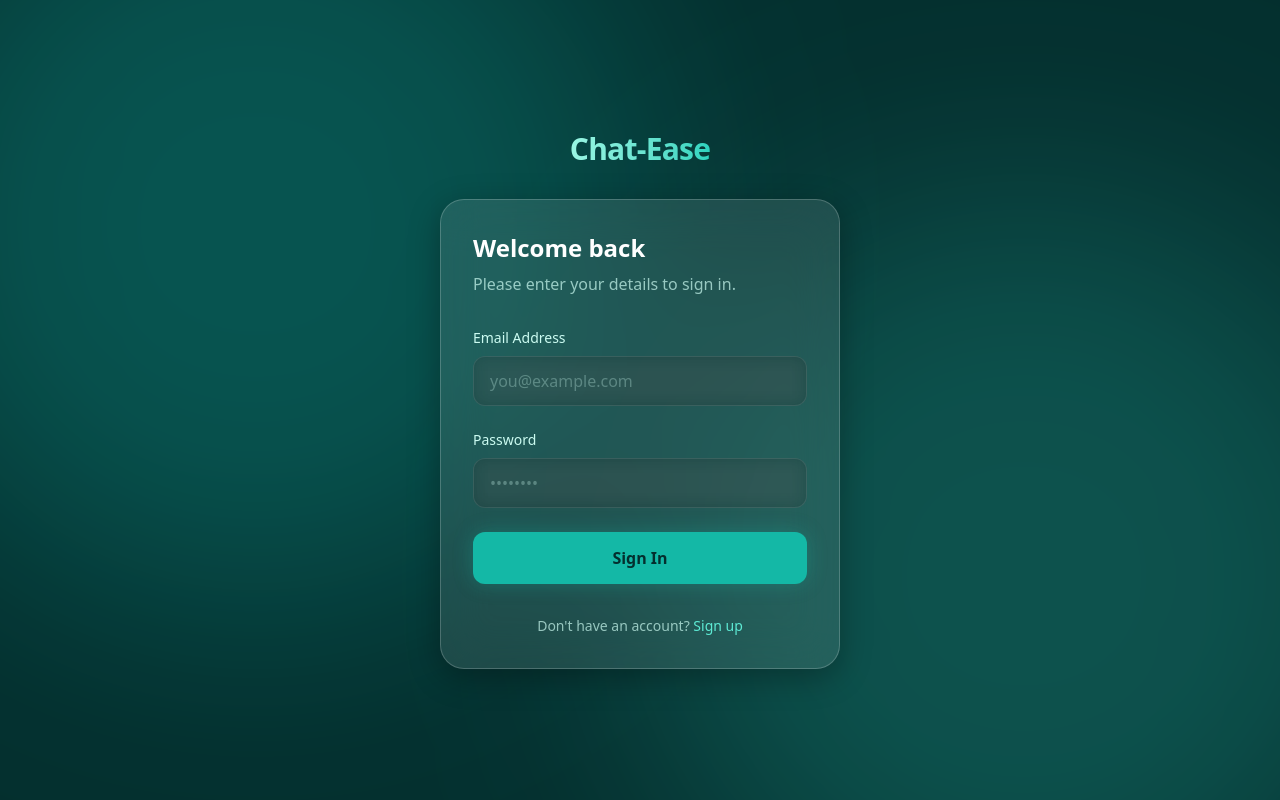
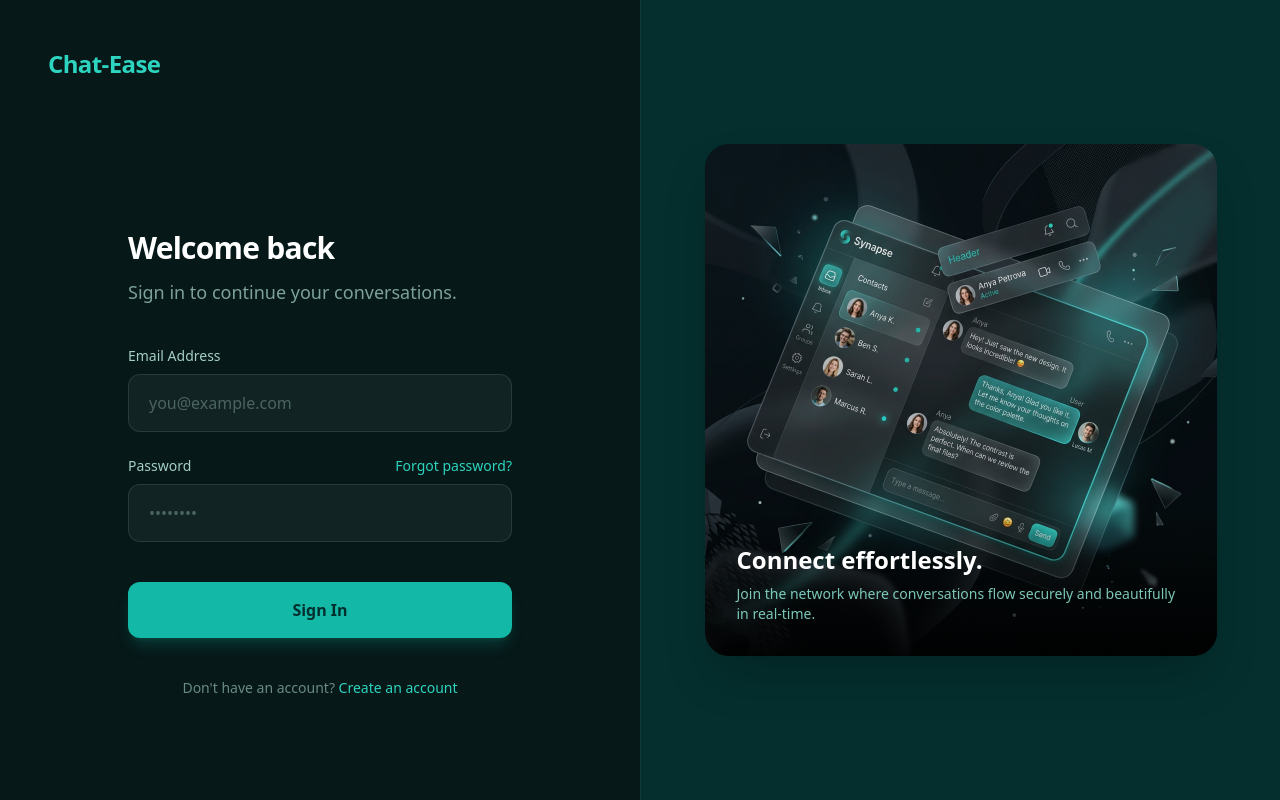
Before and after one commit to Umairishuman/chat-ease, a Next.js app: page /login in a window 1280 px wide. Built offline with nearby package versions, Linux system fonts and the light colour scheme.

Commit message:
refactor: redesign login page with a split-screen layout and improved form styling

```diff
--- a/app/(pages)/(auth)/login/page.tsx
+++ b/app/(pages)/(auth)/login/page.tsx
@@ -1,61 +1,88 @@
 import React from 'react';
 import Link from 'next/link';
+import Image from 'next/image';
 
 export default function Login() {
   return (
-    <div className="relative min-h-screen flex items-center justify-center bg-teal-950 text-teal-50 overflow-hidden font-sans">
-      {/* Global Ambient Background */}
-      <div className="absolute top-[-20%] left-[-10%] w-[60vw] h-[60vw] bg-teal-600/30 rounded-full blur-[120px] pointer-events-none mix-blend-screen" />
-      <div className="absolute bottom-[-20%] right-[-10%] w-[60vw] h-[60vw] bg-teal-400/20 rounded-full blur-[120px] pointer-events-none mix-blend-screen" />
+    <div className="flex min-h-screen bg-[#061818] text-teal-50 font-sans">
 
-      <div className="relative z-10 w-full max-w-md px-6">
-        {/* Logo/Brand link to home */}
-        <div className="text-center mb-8">
-          <Link href="/" className="inline-block text-3xl font-bold tracking-tight text-transparent bg-clip-text bg-gradient-to-r from-teal-200 to-teal-400 hover:opacity-80 transition-opacity">
+      {/* Left Column: Form Section */}
+      <div className="w-full lg:w-1/2 flex flex-col relative z-10">
+        {/* Header / Brand */}
+        <div className="p-8 lg:p-12">
+          <Link href="/" className="inline-block text-2xl font-bold tracking-tight text-teal-400 hover:text-teal-300 transition-colors">
             Chat-Ease
           </Link>
         </div>
 
-        {/* Glassmorphism Card */}
-        <div className="backdrop-blur-xl bg-white/10 border border-white/20 p-8 rounded-3xl shadow-[0_8px_32px_rgba(0,0,0,0.3)]">
-          <h1 className="text-2xl font-semibold mb-2 text-white">Welcome back</h1>
-          <p className="text-teal-100/70 font-light mb-8">Please enter your details to sign in.</p>
+        {/* Form Container (No Box) */}
+        <div className="flex-1 flex items-center justify-center p-8 lg:p-12">
+          <div className="w-full max-w-sm">
+            <h1 className="text-3xl font-bold mb-3 text-white tracking-tight">Welcome back</h1>
+            <p className="text-teal-100/60 font-light mb-10 text-lg">Sign in to continue your conversations.</p>
 
             <form className="space-y-6">
               <div>
-              <label className="block text-sm font-medium text-teal-100 mb-2">Email Address</label>
+                <label className="block text-sm font-medium text-teal-100/80 mb-2">Email Address</label>
                 <input
                   type="email"
                   placeholder="you@example.com"
-                className="w-full px-4 py-3 rounded-xl bg-black/20 border border-white/10 text-white placeholder-teal-100/30 focus:outline-none focus:ring-2 focus:ring-teal-400/50 focus:border-transparent transition-all backdrop-blur-sm"
+                  className="w-full px-5 py-4 rounded-xl bg-white/5 border border-white/10 text-white placeholder-teal-100/30 focus:outline-none focus:ring-2 focus:ring-teal-500 focus:bg-white/10 transition-all"
                 />
               </div>
 
               <div>
-              <label className="block text-sm font-medium text-teal-100 mb-2">Password</label>
+                <div className="flex justify-between items-center mb-2">
+                  <label className="block text-sm font-medium text-teal-100/80">Password</label>
+                  <Link href="#" className="text-sm text-teal-400 hover:text-teal-300 transition-colors">Forgot password?</Link>
+                </div>
                 <input
                   type="password"
                   placeholder="••••••••"
-                className="w-full px-4 py-3 rounded-xl bg-black/20 border border-white/10 text-white placeholder-teal-100/30 focus:outline-none focus:ring-2 focus:ring-teal-400/50 focus:border-transparent transition-all backdrop-blur-sm"
+                  className="w-full px-5 py-4 rounded-xl bg-white/5 border border-white/10 text-white placeholder-teal-100/30 focus:outline-none focus:ring-2 focus:ring-teal-500 focus:bg-white/10 transition-all"
                 />
               </div>
 
               <button
                 type="submit"
-              className="w-full py-3.5 bg-teal-500 hover:bg-teal-400 text-teal-950 font-bold rounded-xl transition-all shadow-[0_0_20px_rgba(20,184,166,0.3)] hover:shadow-[0_0_30px_rgba(20,184,166,0.5)] active:scale-[0.98]"
+                className="w-full py-4 mt-4 bg-teal-500 hover:bg-teal-400 text-teal-950 font-bold rounded-xl transition-all shadow-lg shadow-teal-500/20 active:scale-[0.98]"
               >
                 Sign In
               </button>
             </form>
 
-          <div className="mt-8 text-center text-sm text-teal-100/70">
+            <div className="mt-10 text-center text-sm text-teal-100/50">
               Don't have an account?{' '}
-            <Link href="/register" className="text-teal-300 hover:text-teal-200 font-medium transition-colors">
-              Sign up
+              <Link href="/register" className="text-teal-400 hover:text-teal-300 font-medium transition-colors">
+                Create an account
               </Link>
             </div>
           </div>
         </div>
       </div>
+
+      {/* Right Column: Visual/Image Section (Hidden on mobile) */}
+      <div className="hidden lg:flex w-1/2 relative bg-teal-950 items-center justify-center p-12 overflow-hidden border-l border-white/5">
+
+        {/* Simplified showcase container */}
+        <div className="relative z-10 w-full max-w-lg aspect-square">
+          <div className="relative w-full h-full rounded-3xl overflow-hidden bg-black/20 shadow-2xl">
+            <Image
+              src="/hero-mockup.png"
+              alt="Chat-Ease Interface"
+              fill
+              className="object-cover opacity-90"
+              priority
+            />
+            {/* Overlay Text */}
+            <div className="absolute inset-x-0 bottom-0 p-8 bg-gradient-to-t from-black/90 via-black/50 to-transparent">
+              <h2 className="text-2xl font-bold text-white mb-2">Connect effortlessly.</h2>
+              <p className="text-teal-200/80 font-light text-sm">Join the network where conversations flow securely and beautifully in real-time.</p>
+            </div>
+          </div>
+        </div>
+      </div>
+
+    </div>
   );
 }
```
Lines whose indentation alone changed are shown as unchanged.
